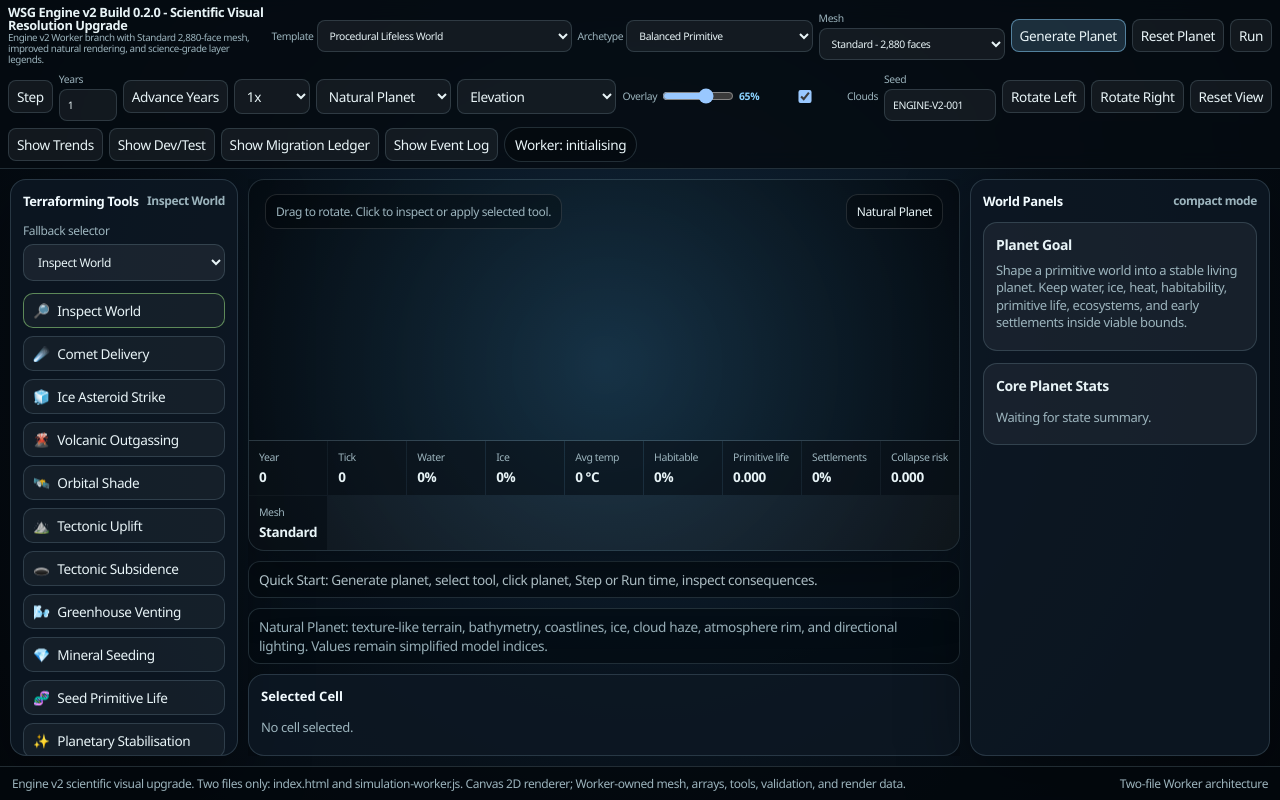
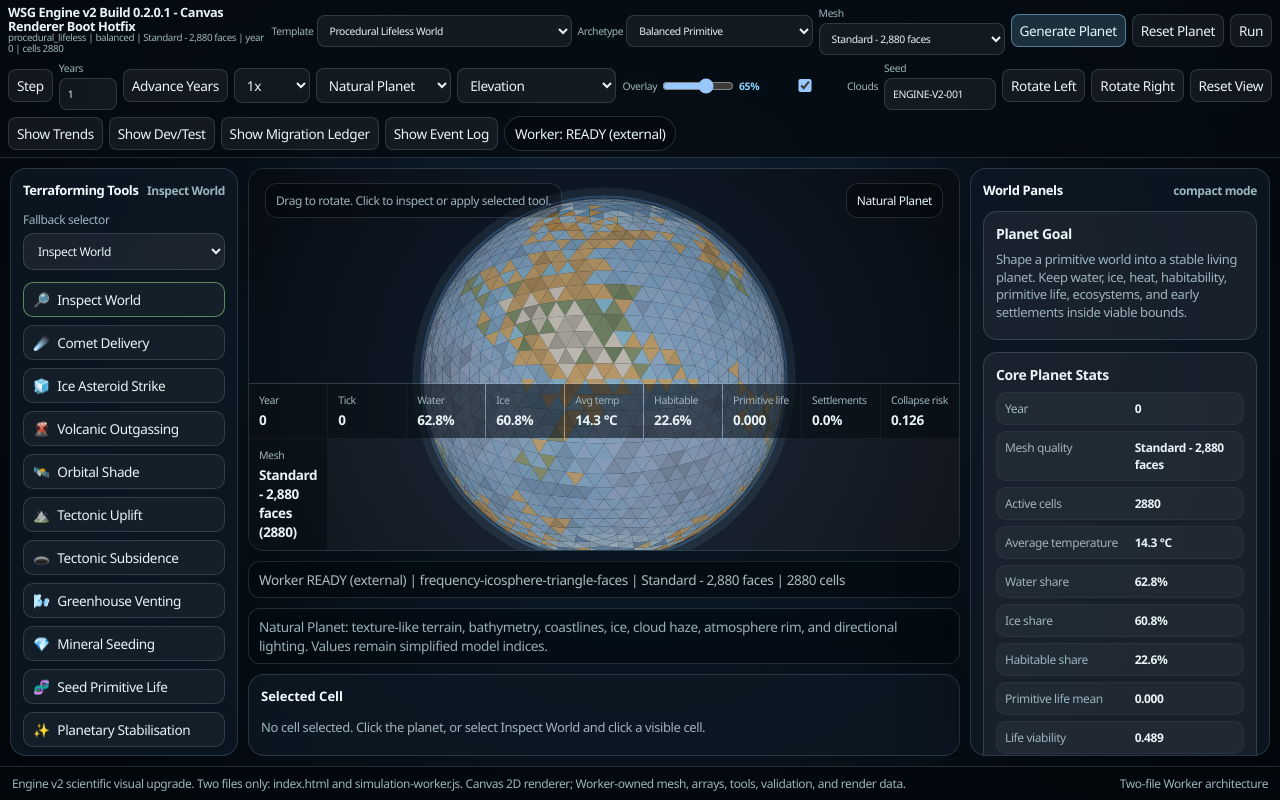
Before and after one commit to gnlaera/WSG, a plain HTML site: page index.html in a window 1280 px wide. Drawn offline with Linux system fonts and the light colour scheme.

Commit message:
Update index.html

```diff
--- a/index.html
+++ b/index.html
@@ -4,7 +4,7 @@
   <meta charset="utf-8">
   <meta name="viewport" content="width=device-width, initial-scale=1">
   <link rel="icon" href="data:,">
-  <title>WSG Engine v2 Build 0.2.0 - Scientific Visual Resolution Upgrade</title>
+  <title>WSG Engine v2 Build 0.2.0.1 - Canvas Renderer Boot Hotfix</title>
   <style>
 :root {
   color-scheme: dark;
@@ -180,7 +180,7 @@
 <div class="app">
   <header class="topbar">
     <div class="brand">
-      <strong id="build-label">WSG Engine v2 Build 0.2.0 - Scientific Visual Resolution Upgrade</strong>
+      <strong id="build-label">WSG Engine v2 Build 0.2.0.1 - Canvas Renderer Boot Hotfix</strong>
       <span id="summary-line">Engine v2 Worker branch with Standard 2,880-face mesh, improved natural rendering, and science-grade layer legends.</span>
     </div>
     <label class="small headerTemplateControl" title="World template">
@@ -326,7 +326,7 @@
    Compacted for Engine v2 0.2.0.
    ============================================================ */
 
-const BUILD_LABEL = 'WSG Engine v2 Build 0.2.0 - Scientific Visual Resolution Upgrade';
+const BUILD_LABEL = 'WSG Engine v2 Build 0.2.0.1 - Canvas Renderer Boot Hotfix';
 
 const COMMANDS = Object.freeze({
   INIT: 'INIT',
@@ -868,7 +868,7 @@
 function migrationLedgerHtml() {
   return `
     <h3>Migration ledger</h3>
-    <p><strong>Status:</strong> Engine v2 0.2.0 preserves two-file Worker architecture while upgrading mesh resolution, natural rendering, and layer legibility.</p>
+    <p><strong>Status:</strong> Engine v2 0.2.0.1 preserves the scientific visual upgrade and patches the main-thread Canvas renderer boot path.</p>
     <div class="ledger-grid">
       <section><h4>Ported from Classic</h4><p>Generate, Reset, Step, Run/Pause, Advance Years, seed, template and archetype controls, all 12 Classic v1 intervention tools, major layers, selected-cell inspection, trends, probes, and diagnostics.</p></section>
       <section><h4>Simplified</h4><p>Planet generation, climate, hydrology, primitive life, ecosystem state, stewardship, and early settlements are compact deterministic approximations.</p></section>
@@ -1425,7 +1425,7 @@
 
 const ui = getUi();
 initialiseUi(ui);
-const renderer = createCanvasRenderer(ui.canvas);
+const renderer = createRenderer(ui.canvas);
 let worker = null;
 let workerMode = 'external';
 let workerReady = false;
@@ -1460,9 +1460,9 @@
     initialGenerateSent = false;
     clearWorkerStartupTimer();
 
-    worker = new Worker('./simulation-worker.js?v=0.2.0');
+    worker = new Worker('./simulation-worker.js?v=0.2.0.1');
     setStatus(ui, 'Worker: external simulation-worker.js starting.');
-    addEvent(ui, 'External Worker attempted: simulation-worker.js?v=0.2.0.');
+    addEvent(ui, 'External Worker attempted: simulation-worker.js?v=0.2.0.1.');
 
     worker.addEventListener('message', onWorkerMessage);
     worker.addEventListener('error', (event) => {
```
